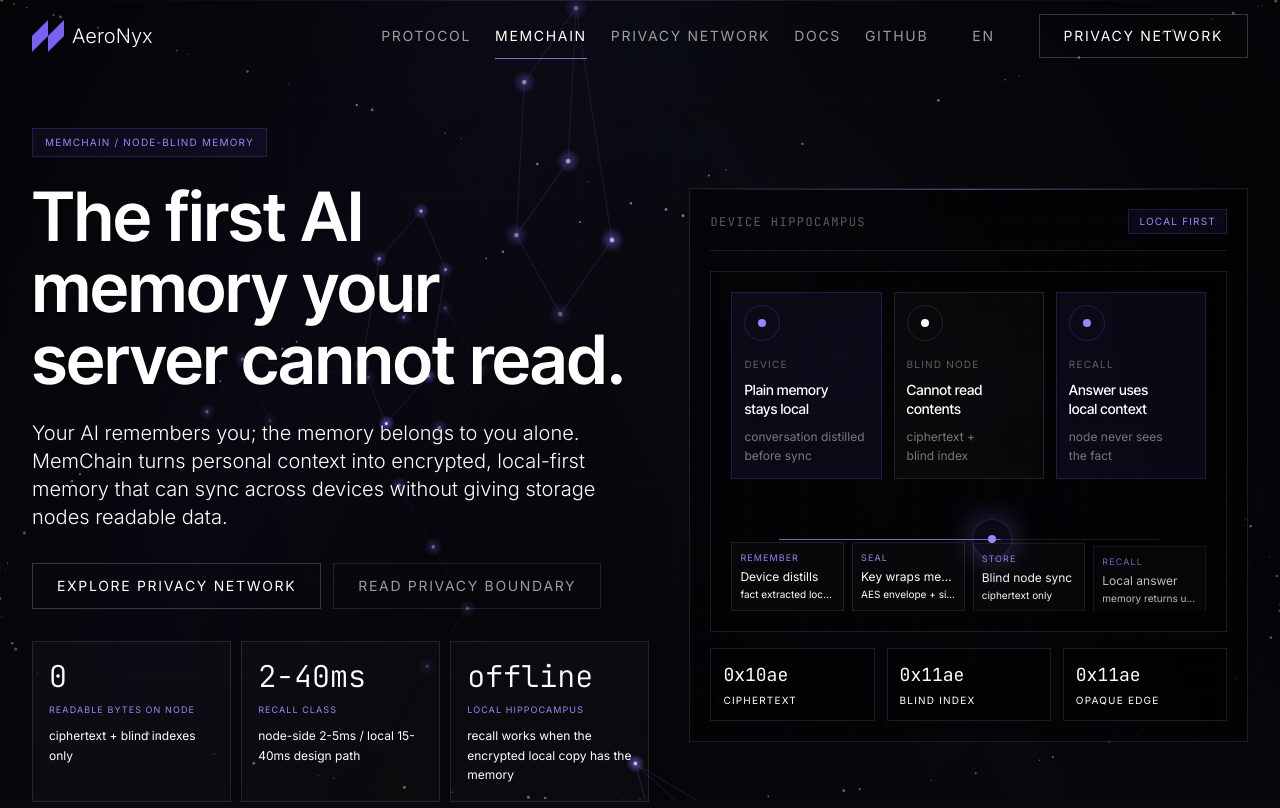
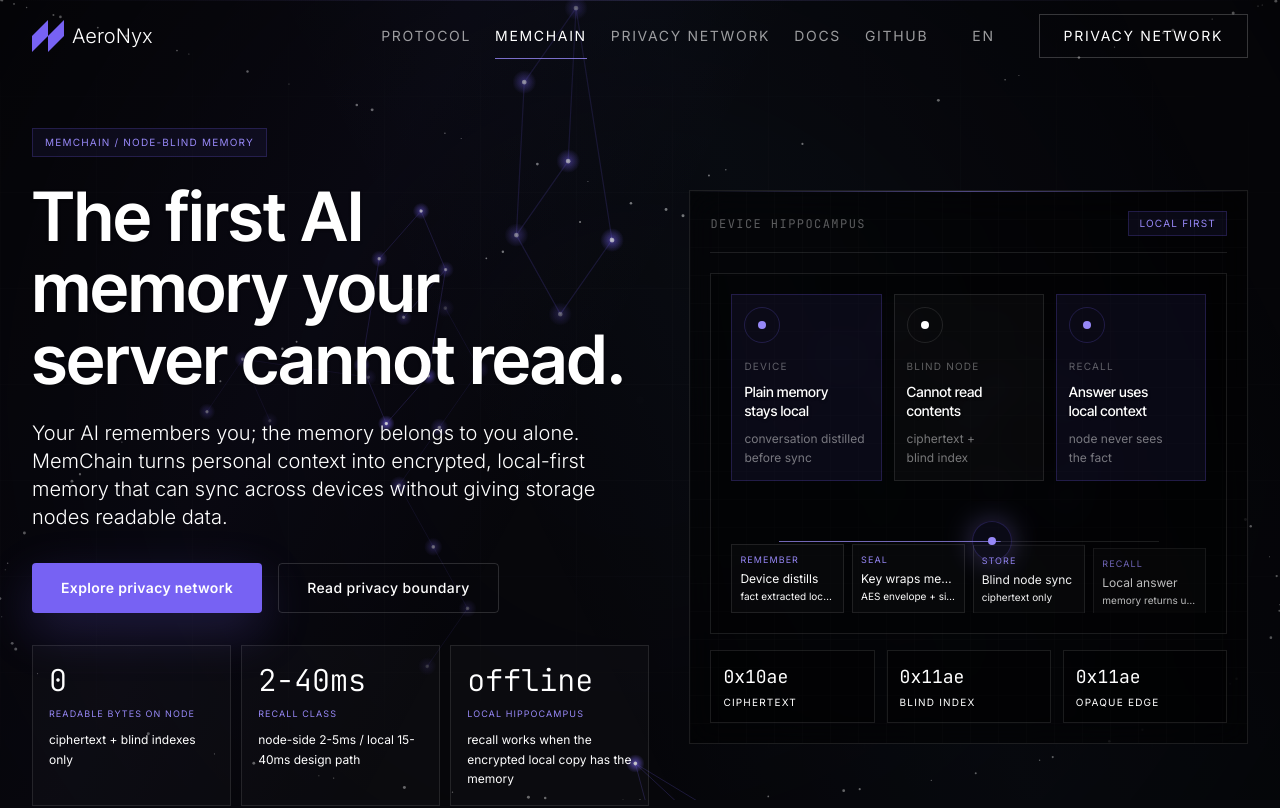
Before and after one commit to AeroNyxNetwork/AeroNyx-web, a Next.js app: page /memchain in a window 1280 px wide. Shown: the top 808 px of the page. Built offline with nearby package versions, Linux system fonts and the light colour scheme.

Commit message:
Align secondary page action styling

```diff
--- a/pages/memchain.js
+++ b/pages/memchain.js
@@ -5,7 +5,15 @@
  * Creation Reason: Create a dedicated MemChain landing page so the homepage
  * can return to protocol-layer storytelling while Memory Chain gets a
  * citation-ready SEO/GEO surface of its own.
- * Modification Reason: v1.9 - Homepage typography alignment.
+ * Modification Reason: v2.0 - Secondary page action alignment.
+ *   Aligned the MemChain hero and closing action buttons with the homepage
+ *   product-action system: 48px touch targets, brand-primary emphasis,
+ *   restrained tracking, visible focus states, and predictable mobile widths.
+ *   This keeps MemChain visually connected to the protocol homepage while
+ *   preserving the approved node-blind claims, routes, and privacy boundary.
+ *
+ * Historical Notes:
+ * v1.9 - Homepage typography alignment.
  *   Aligned the MemChain hero with the homepage NarrativeHero typography by
  *   using the shared `.hero-title` contract and matching the lighter subtitle
  *   rhythm. This keeps the secondary product page visually connected to the
@@ -98,6 +106,7 @@
  * Last Modified: v1.7 - Evidence lab refinement
  * Last Modified: v1.8 - Mobile product interaction polish
  * Last Modified: v1.9 - Homepage typography alignment
+ * Last Modified: v2.0 - Secondary page action alignment
  * ============================================
  */
 
@@ -470,16 +479,16 @@ const Hero = () => (
               that can sync across devices without giving storage nodes readable data.
             </span>
           </p>
-          <div className="mt-8 flex flex-col gap-3 sm:flex-row">
+          <div className="mt-8 flex w-full flex-col items-start gap-3 sm:w-auto sm:flex-row sm:gap-4">
             <Link
               href="/privacy-network"
-              className="inline-flex min-h-[44px] items-center justify-center border border-white/20 px-6 py-3 text-center text-xs uppercase leading-none tracking-eyebrow text-white transition-colors hover:border-brand-line hover:bg-brand-faint md:text-sm"
+              className="inline-flex min-h-[48px] w-full max-w-xs items-center justify-center rounded border border-brand-line bg-brand px-7 py-3.5 text-center text-sm font-semibold tracking-wide text-white shadow-[0_18px_50px_rgba(119,98,243,0.22)] transition duration-fast hover:-translate-y-0.5 hover:bg-brand/90 focus-visible:outline-none focus-visible:ring-1 focus-visible:ring-brand-light sm:w-auto"
             >
               Explore privacy network
             </Link>
             <a
               href="#privacy-boundary"
-              className="inline-flex min-h-[44px] items-center justify-center border border-white/10 px-6 py-3 text-center text-xs uppercase leading-none tracking-eyebrow text-white/60 transition-colors hover:text-white md:text-sm"
+              className="inline-flex min-h-[48px] w-full max-w-xs items-center justify-center rounded border border-white/15 px-7 py-3.5 text-center text-sm font-medium tracking-wide text-white/78 transition duration-fast hover:-translate-y-0.5 hover:bg-white/[0.035] focus-visible:outline-none focus-visible:ring-1 focus-visible:ring-white/40 sm:w-auto"
             >
               Read privacy boundary
             </a>
@@ -1032,16 +1041,16 @@ const MemChainAction = () => (
           humans and agents can remember across tools without handing readable
           memory to infrastructure.
         </p>
-        <div className="mx-auto mt-7 grid max-w-2xl gap-3 sm:grid-cols-2">
+        <div className="mx-auto mt-7 grid max-w-2xl gap-3 sm:grid-cols-2 sm:gap-4">
           <Link
             href="/privacy-network"
-            className="inline-flex min-h-[48px] items-center justify-center bg-white px-5 py-3 text-center text-xs uppercase tracking-eyebrow text-black transition-colors hover:bg-white/90"
+            className="inline-flex min-h-[48px] items-center justify-center rounded border border-brand-line bg-brand px-6 py-3.5 text-center text-sm font-semibold tracking-wide text-white shadow-[0_18px_50px_rgba(119,98,243,0.18)] transition duration-fast hover:-translate-y-0.5 hover:bg-brand/90 focus-visible:outline-none focus-visible:ring-1 focus-visible:ring-brand-light"
           >
             Explore Privacy Network
           </Link>
           <a
             href="#privacy-boundary"
-            className="inline-flex min-h-[48px] items-center justify-center border border-white/15 px-5 py-3 text-center text-xs uppercase tracking-eyebrow text-white/70 transition-colors hover:border-brand-line hover:bg-brand-faint hover:text-white"
+            className="inline-flex min-h-[48px] items-center justify-center rounded border border-white/15 px-6 py-3.5 text-center text-sm font-medium tracking-wide text-white/76 transition duration-fast hover:-translate-y-0.5 hover:bg-white/[0.035] hover:text-white focus-visible:outline-none focus-visible:ring-1 focus-visible:ring-white/40"
           >
             Review Privacy Boundary
           </a>
--- a/pages/privacy-network.js
+++ b/pages/privacy-network.js
@@ -4,7 +4,15 @@
  * ============================================
  * Creation Reason: Move the user-facing privacy network product story off the
  * homepage so the first page can focus on the AeroNyx protocol layer.
- * Modification Reason: v2.1 - Homepage typography alignment.
+ * Modification Reason: v2.2 - Secondary page action alignment.
+ *   Aligned the Privacy Network hero actions with the homepage product-action
+ *   system: 48px touch targets, brand-primary emphasis, restrained tracking,
+ *   visible focus states, and predictable mobile widths. This keeps the page
+ *   premium and consistent without changing the Privacy Network narrative,
+ *   aggregate stats, public telemetry boundary, or download route.
+ *
+ * Historical Notes:
+ * v2.1 - Homepage typography alignment.
  *   Aligned the Privacy Network hero with the homepage NarrativeHero
  *   typography by using the shared `.hero-title` contract and matching
  *   the lighter subtitle rhythm. The page keeps the existing Privacy
@@ -105,6 +113,7 @@
  * Last Modified: v1.9 - Decentralized node naming
  * Last Modified: v2.0 - Mobile protection experience polish
  * Last Modified: v2.1 - Homepage typography alignment
+ * Last Modified: v2.2 - Secondary page action alignment
  * ============================================
  */
 
@@ -329,16 +338,16 @@ const Hero = () => (
               operators worldwide.
             </span>
           </p>
-          <div className="mt-8 flex flex-col gap-3 sm:flex-row">
+          <div className="mt-8 flex w-full flex-col items-start gap-3 sm:w-auto sm:flex-row sm:gap-4">
             <a
               href="#privacy-access"
-              className="inline-flex min-h-[44px] items-center justify-center bg-white px-6 py-3 text-center text-xs uppercase leading-none tracking-eyebrow text-black transition-colors hover:bg-white/90 md:text-sm"
+              className="inline-flex min-h-[48px] w-full max-w-xs items-center justify-center rounded border border-brand-line bg-brand px-7 py-3.5 text-center text-sm font-semibold tracking-wide text-white shadow-[0_18px_50px_rgba(119,98,243,0.22)] transition duration-fast hover:-translate-y-0.5 hover:bg-brand/90 focus-visible:outline-none focus-visible:ring-1 focus-visible:ring-brand-light sm:w-auto"
             >
               Get Privacy Network
             </a>
             <a
               href="#protocol-stats"
-              className="inline-flex min-h-[44px] items-center justify-center border border-white/10 px-6 py-3 text-center text-xs uppercase leading-none tracking-eyebrow text-white/60 transition-colors hover:border-brand-line hover:text-white md:text-sm"
+              className="inline-flex min-h-[48px] w-full max-w-xs items-center justify-center rounded border border-white/15 px-7 py-3.5 text-center text-sm font-medium tracking-wide text-white/78 transition duration-fast hover:-translate-y-0.5 hover:bg-white/[0.035] focus-visible:outline-none focus-visible:ring-1 focus-visible:ring-white/40 sm:w-auto"
             >
               View protocol health
             </a>
```
